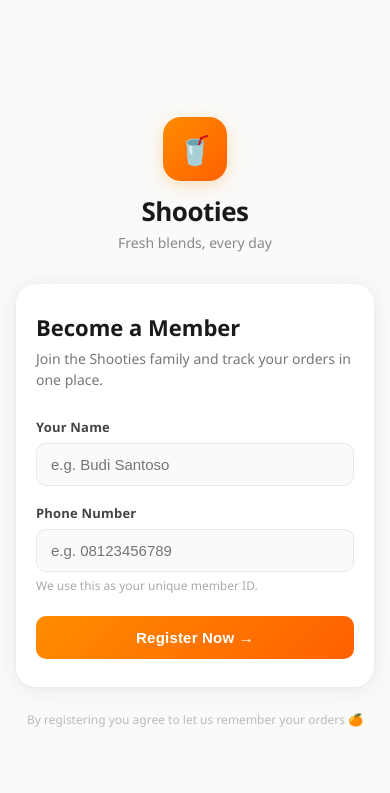
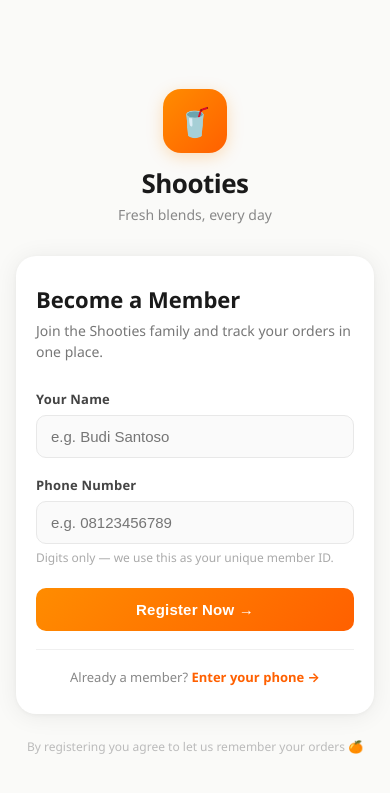
Before and after one commit to bimoph/info_sys_shooties, a Django app: page /register/ in a window 390 px wide. Shown: the top 793 px of the page. Run offline with Django 5.2, Linux system fonts and the light colour scheme.

Commit message:
Add member phone lookup at / and phone validation on register
- Phone validation (no letters): CustomerForm.clean_phone rejects any
  alphabetic character and too-short numbers; register page also strips
  non-digits client-side and uses inputmode=numeric.
- Repurpose / as a public "enter your phone" member-lookup page that
  redirects to the member's /<phone>/ profile (or shows a friendly error).
- Move the staff POS home to /pos/ (keeps url name 'home', so existing
  {% url 'home' %} references and the header link still work); update
  LOGIN_REDIRECT_URL to /pos/ and the base.html header link to {% url 'home' %}.
- Register page links already-registered members to / (and directly to their
  profile when their phone is recognized).

Co-Authored-By: Claude Opus 4.8 <noreply@anthropic.com>

```diff
--- a/customers/forms.py
+++ b/customers/forms.py
@@ -1,7 +1,19 @@
+import re
 from .models import Customer
 from django import forms
+
 
 class CustomerForm(forms.ModelForm):
     class Meta:
         model = Customer
         fields = ['name', 'phone']
+
+    def clean_phone(self):
+        phone = (self.cleaned_data.get('phone') or '').strip()
+        # No alphabet allowed in a phone number.
+        if any(ch.isalpha() for ch in phone):
+            raise forms.ValidationError("Phone number must contain digits only (no letters).")
+        digits = re.sub(r'\D', '', phone)
+        if len(digits) < 7:
+            raise forms.ValidationError("Please enter a valid phone number.")
+        return phone
--- a/customers/views.py
+++ b/customers/views.py
@@ -92,6 +92,27 @@ def customer_spending_report(request):
         'start_date': start_date,
         'end_date': end_date,
         'role': request.user.role,
+    })
+
+
+def member_lookup(request):
+    """Public landing at '/': a member enters their phone to reach their profile."""
+    error = None
+    phone_value = ''
+    if request.method == 'POST':
+        phone_value = request.POST.get('phone', '').strip()
+        if any(ch.isalpha() for ch in phone_value):
+            error = "Phone number must contain digits only (no letters)."
+        elif not normalize_phone(phone_value):
+            error = "Please enter your phone number."
+        else:
+            customer = find_customer_by_phone(phone_value)
+            if customer:
+                return redirect('member_profile', phone=customer.phone)
+            error = "No member found with that phone number. Please register first."
+    return render(request, 'customers/member_lookup.html', {
+        'error': error,
+        'phone_value': phone_value,
     })
 
 
--- a/shooties_pos/settings.py
+++ b/shooties_pos/settings.py
@@ -154,5 +154,5 @@ DEFAULT_AUTO_FIELD = "django.db.models.BigAutoField"
 # ---------------------------
 AUTH_USER_MODEL = "core.User"
 LOGIN_URL = "/login/"
-LOGIN_REDIRECT_URL = "/"
+LOGIN_REDIRECT_URL = "/pos/"
 LOGOUT_REDIRECT_URL = "/login/"
--- a/shooties_pos/urls.py
+++ b/shooties_pos/urls.py
@@ -24,7 +24,8 @@ from django.conf.urls.static import static
 
 
 urlpatterns = [
-    path('', home, name='home'),
+    path('', views_customers.member_lookup, name='member_lookup'),
+    path('pos/', home, name='home'),
     path('no-permission/', no_permission, name='no_permission'),
     path("admin/", admin.site.urls),
     path('login/', auth_views.LoginView.as_view(template_name='login.html'), name='login'),
--- a/templates/base.html
+++ b/templates/base.html
@@ -114,7 +114,7 @@
 <body>
 <header>
     <div class="header-container">
-        <h1 class="header-title"><a href="/">Shooties! {% if request.user.is_authenticated and request.user.store %}{{ request.user.store.name }}{% else %}Management System{% endif %}</a></h1>
+        <h1 class="header-title"><a href="{% url 'home' %}">Shooties! {% if request.user.is_authenticated and request.user.store %}{{ request.user.store.name }}{% else %}Management System{% endif %}</a></h1>
         <nav>
             <a href="/inventory">Inventory</a>
             <a href="/sales">Sales</a>
--- a/templates/customers/register.html
+++ b/templates/customers/register.html
@@ -210,8 +210,9 @@
       <div class="form-group">
         <label for="id_phone">Phone Number</label>
         <input type="tel" name="phone" id="id_phone" placeholder="e.g. 08123456789"
-               value="{{ form.phone.value|default:'' }}" autocomplete="tel">
-        <div class="field-hint">We use this as your unique member ID.</div>
+               value="{{ form.phone.value|default:'' }}" autocomplete="tel"
+               inputmode="numeric" pattern="[0-9+\-\s]*">
+        <div class="field-hint">Digits only — we use this as your unique member ID.</div>
         {% if form.phone.errors %}
           <div class="field-error">{{ form.phone.errors.0 }}</div>
         {% endif %}
@@ -221,9 +222,32 @@
         {% if already_registered %}Check Again{% else %}Register Now →{% endif %}
       </button>
     </form>
+
+    {% if already_registered %}
+    <a href="{% url 'member_profile' existing_customer.phone %}" class="member-link" style="display:block;text-align:center;margin-top:16px;font-size:14px;font-weight:700;color:#ff6000;text-decoration:none;">
+      View my member profile →
+    </a>
+    {% endif %}
+
+    <div class="member-cta" style="text-align:center;margin-top:18px;padding-top:18px;border-top:1px solid #f0f0f0;font-size:13px;color:#888;">
+      Already a member?
+      <a href="{% url 'member_lookup' %}" style="color:#ff6000;font-weight:700;text-decoration:none;">Enter your phone →</a>
+    </div>
   </div>
 
   <div class="footer-note">By registering you agree to let us remember your orders 🍊</div>
 
+  <script>
+    // Phone field: allow digits and common phone punctuation only — strip letters.
+    (function () {
+      var phone = document.getElementById('id_phone');
+      if (!phone) return;
+      phone.addEventListener('input', function () {
+        var cleaned = this.value.replace(/[^0-9+\-\s]/g, '');
+        if (cleaned !== this.value) this.value = cleaned;
+      });
+    })();
+  </script>
+
 </body>
 </html>
```
Also changed, not shown: templates/customers/member_lookup.html (added, +98 -0 lines).
